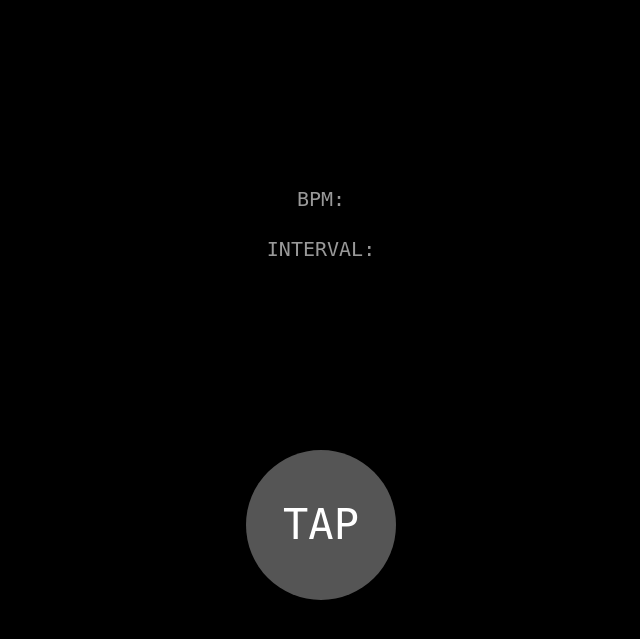
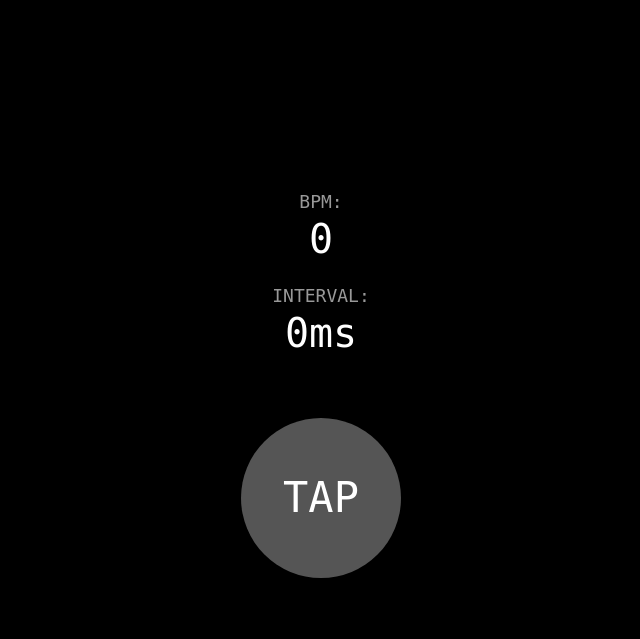
Before and after one commit to d6-9b/tap-tempo, a PHP site: page / in a window 1280 px wide. Shown: the top 639 px of the page, without its empty margins (319-959 px from the left). Run offline with PHP 8.4, Linux system fonts and the light colour scheme.

Commit message:
css relayout

```diff
--- a/run/js/BpmField.css
+++ b/run/js/BpmField.css
@@ -1,9 +1,14 @@
+.BpmField {
+    margin-top: 30px;
+    text-align: center;
+}
 .BpmField-label {
-    position: absolute;
-    top: 30px;
-    right: 0;
-    left: 0;
-    text-align: center;
-    font-size: 20px;
+    font-size: 18px;
+    line-height: 24px;
     color: #999;
 }
+.BpmField-value {
+    font-size: 40px;
+    line-height: 50px;
+    color: #fff;
+}
--- a/run/js/BpmField.js
+++ b/run/js/BpmField.js
@@ -5,7 +5,10 @@ function BpmField () {
     var labelElement = Div(classPrefix + '-label')
     labelElement.appendChild(TextNode('BPM:'))
 
+    var valueNode = TextNode('0')
+
     var valueElement = Div(classPrefix + '-value')
+    valueElement.appendChild(valueNode)
 
     var element = Div(classPrefix)
     element.appendChild(labelElement)
--- a/run/js/IntervalField.css
+++ b/run/js/IntervalField.css
@@ -1,9 +1,14 @@
+.IntervalField {
+    margin-top: 20px;
+    text-align: center;
+}
 .IntervalField-label {
-    position: absolute;
-    top: 80px;
-    right: 0;
-    left: 0;
-    text-align: center;
-    font-size: 20px;
+    font-size: 18px;
+    line-height: 24px;
     color: #999;
 }
+.IntervalField-value {
+    font-size: 40px;
+    line-height: 50px;
+    color: #fff;
+}
--- a/run/js/IntervalField.js
+++ b/run/js/IntervalField.js
@@ -5,7 +5,10 @@ function IntervalField () {
     var labelElement = Div(classPrefix + '-label')
     labelElement.appendChild(TextNode('INTERVAL:'))
 
+    var valueNode = TextNode('0ms')
+
     var valueElement = Div(classPrefix + '-value')
+    valueElement.appendChild(valueNode)
 
     var element = Div(classPrefix)
     element.appendChild(labelElement)
--- a/run/js/Main.css
+++ b/run/js/Main.css
@@ -10,7 +10,7 @@
 }
 
 html, body {
-    font: normal 14px/18px Arial, sans-serif;
+    font: normal 15px/20px Arial, sans-serif;
     background: #000;
     color: #fff;
 }
--- a/run/js/TapButton.css
+++ b/run/js/TapButton.css
@@ -1,12 +1,9 @@
 .TapButton {
-    position: absolute;
-    right: 0;
-    bottom: 40px;
-    left: 0;
-    width: 150px;
-    height: 150px;
-    line-height: 150px;
     margin: auto;
+    margin-top: 60px;
+    width: 160px;
+    height: 160px;
+    line-height: 160px;
     border-radius: 50%;
     text-align: center;
     background: #555;
```
